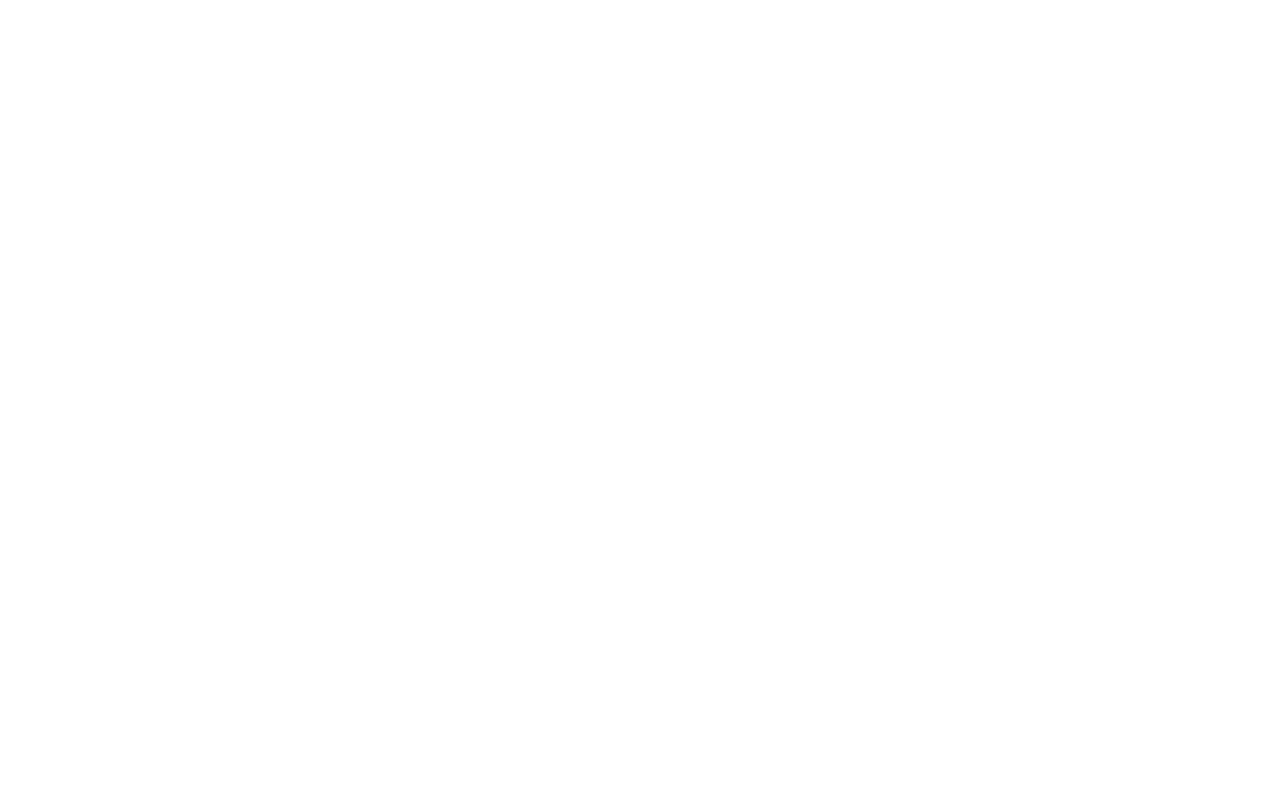
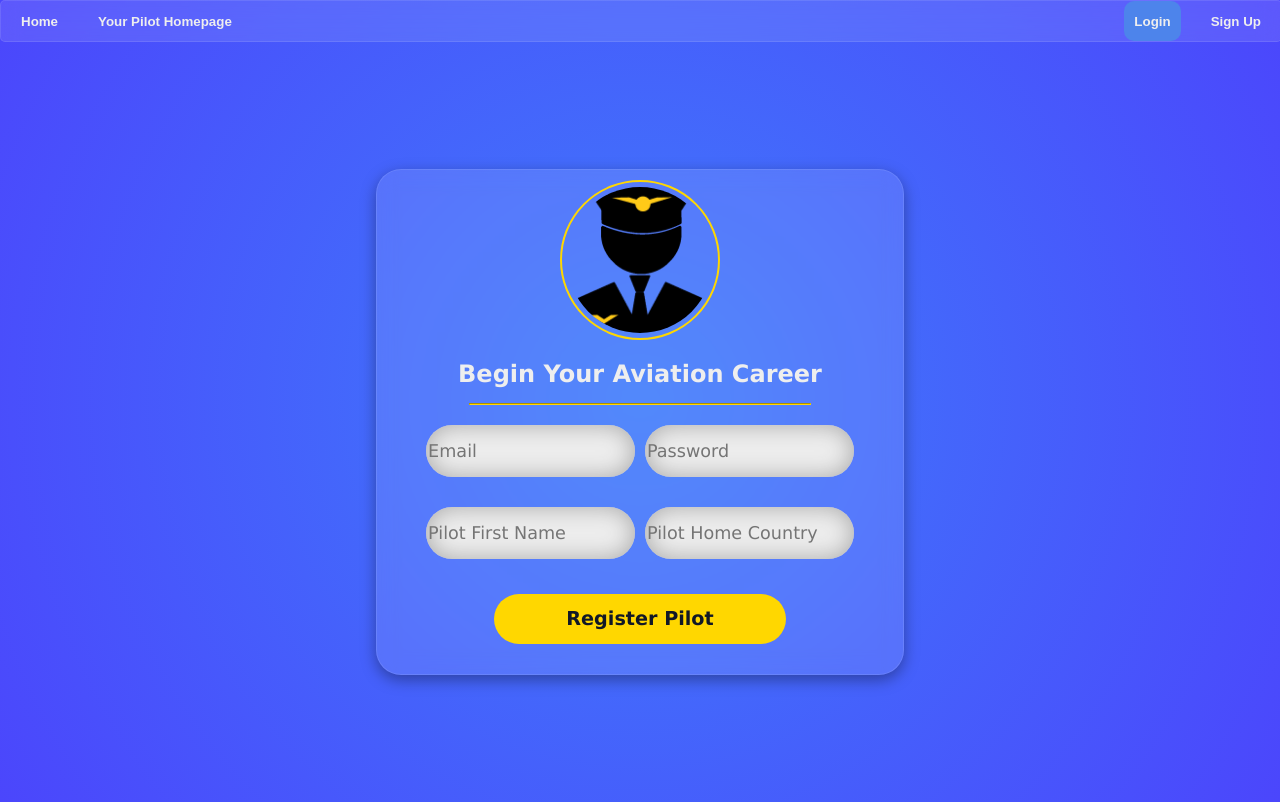
Before and after one commit to Jackson-Wozniak/Flight-Sim-Career-Mode, a React (Create React App) app in the folder frontend/: page /sign-up in a window 1280 px wide. Built offline with nearby package versions, Linux system fonts and the light colour scheme.

Commit message:
add sign up sheet

```diff
--- a/frontend/src/components/SignUpPage.jsx
+++ b/frontend/src/components/SignUpPage.jsx
@@ -1,6 +1,74 @@
+import '../styles/SignUpPage.css';
+import NavBar from '../components/NavBar';
+import pilotIconImg from '../images/pilot_icon.png';
+import { useState } from 'react';
+import { registerNewPilot } from '../utils/ApiCalls';
+import { useNavigate } from 'react-router-dom';
+import LoadingScreen from './LoadingScreen';
+
 function SignUpPage() {
+
+    const navigate = useNavigate();
+    const [username, setUsername] = useState("");
+    const [password, setPassword] = useState("");
+    const [pilotName, setPilotName] = useState("");
+    const [homeCountry, setHomeCountry] = useState("");
+    const [loading, setLoading] = useState(false);
+    const [errorWithRegistration, setErrorWithRegistration] = useState(false);
+
+    async function callToRegisterNewPilot(e){
+        e.preventDefault();
+        setLoading(true);
+        try{
+            let tokenRes = await registerNewPilot(username, password, pilotName, homeCountry);
+            localStorage.setItem("jwtToken", tokenRes);
+            navigate('/pilot-home');
+        }catch (ex){
+            setErrorWithRegistration(true);
+        }
+        setLoading(false);
+    }
+
+    if(loading){
+        return (
+            <LoadingScreen />
+        );
+    }
+
+    let errorPopup;
+    if(errorWithRegistration){
+        errorPopup = <button className="error-popup" onClick={() => setErrorWithRegistration(false)}>
+		                <p>There was an error in your registration attempt</p>
+                        <p className="close-error-popup">x</p>
+	                </button>
+    }
+
     return (
-        <div></div>
+        <div className="sign-up-page-container">
+            <NavBar fixed={false}/>
+            <div className="sign-up-page-content">
+                {errorPopup}
+                <form className="pilot-sign-up-form" onSubmit={(e) => callToRegisterNewPilot(e)}>
+                    <img src={pilotIconImg} alt="" className="pilot-sign-up-icon"></img>
+                    <h2>Begin Your Aviation Career</h2>
+                    <hr />
+                    <div className="pilot-sign-up-prompt-container">
+                        <input type="email" placeholder="Email" onChange={(e) => setUsername(e.target.value)}
+                            className="pilot-sign-up-form-prompts"/>
+                        <input type="password" placeholder="Password" onChange={(e) => setPassword(e.target.value)}
+                            className="pilot-sign-up-form-prompts"/>
+                    </div>
+                    <div className="pilot-sign-up-prompt-container">
+                        <input type="text" placeholder="Pilot First Name" onChange={(e) => setPilotName(e.target.value)}
+                            className="pilot-sign-up-form-prompts"/>
+                        <input type="text" placeholder="Pilot Home Country" onChange={(e) => setHomeCountry(e.target.value)}
+                            className="pilot-sign-up-form-prompts"/>
+                    </div>
+
+                    <input type="submit" value="Register Pilot" className="pilot-sign-up-form-submit"/>
+                </form>
+            </div>
+        </div>
      );
 }
 
--- /dev/null
+++ b/frontend/src/styles/SignUpPage.css
@@ -0,0 +1,132 @@
+.sign-up-page-container {
+    min-height: 100vh;
+    width : 100vw;
+
+    background: rgb(63,124,251);
+    background: radial-gradient(circle, rgba(63,124,251,1) 0%, rgba(75,70,252,1) 100%);
+
+    display: flex;
+    flex-direction: column;
+}
+
+.sign-up-page-content{
+    display: flex;
+    justify-content: center;
+    align-items: center;
+    text-align: center;
+    min-height : 95vh;
+}
+
+.pilot-sign-up-form{
+    min-width : 28%;
+    max-width: 38%;
+    min-height : 50%;
+    border-radius: 25px;
+    padding : 0px 20px 10px 20px;
+    margin : 20px;
+    display: flex;
+    flex-direction: column;
+    justify-content: center;
+    align-items: center;
+    text-align: center;
+    transition: 1s;
+    color: var(--light);
+    background-color: rgba(255,255,255,0.1);
+    border: 1px solid rgba(255,255,255,0.1);
+    backdrop-filter: blur(10px);
+    box-shadow: rgba(0, 0, 0, 0.35) 0px 5px 15px;
+}
+
+.pilot-sign-up-form h2{
+    margin : 10px;
+    font-family: 'Verdana', monospace, sans-serif;
+}
+
+.pilot-sign-up-form hr{
+    width : 70%;
+    margin : 5px;
+    color : gold;
+    background-color: gold;
+    border-color: gold;
+}
+
+.pilot-sign-up-icon{
+    width : 30%;
+    height : auto;
+    border : 2px solid gold;
+    padding : 5px;
+    border-radius: 50%;
+    margin : 10px;
+}
+
+.pilot-sign-up-prompt-container{
+    display: flex;
+    height : auto;
+    width : 90%;
+    margin : 10px 0px 10px 0px;
+}
+
+.pilot-sign-up-form-prompts{
+    display: flex;
+    justify-content: center;
+    align-items: center;
+    font-family: 'Verdana', monospace, sans-serif;
+    font-size: 1.1rem;
+    width : 80%;
+    height: 50px;
+    border-radius: 60px;
+    box-shadow: inset 0px 0px 25px 0px rgb(168, 168, 168);
+    border: none;
+    outline: none;
+    background-color: var(--light);
+    color : var(--darkest);
+    margin : 5px;
+}
+
+.pilot-sign-up-form-submit{
+    margin : 20px;
+    padding : 5px;
+    border-radius: 60px;
+    background-color: gold;
+    color : var(--darkest);
+    border : none;
+    width : 60%;
+    height: 50px;
+    font-family: 'Verdana', monospace, sans-serif;
+    font-weight: bold;
+    font-size: 1.2rem;
+}
+
+/* Error Popup */
+.error-popup{
+    display: flex;
+    text-align: center;
+    align-items: center;
+    justify-content: center;
+    position : absolute;
+    top : 5%;
+    left : 50%;
+    transform: translate(-50%, -50%);
+    border : none;
+    border-radius: 10px;
+    background-color: lightcoral;
+    color : crimson;
+    box-shadow: rgba(0, 0, 0, 0.2) 0px 8px 24px;
+    padding : 5px;
+}
+
+.error-popup * {
+    margin : 5px;
+}
+
+.close-error-popup{
+    height : 15px;
+    width : 15px;
+    display: flex;
+    text-align: center;
+    align-items: center;
+    justify-content: center;
+    font-weight: bold;
+    border : 1px solid crimson;
+    border-radius: 5px;
+}
--- a/frontend/src/utils/ApiCalls.js
+++ b/frontend/src/utils/ApiCalls.js
@@ -2,20 +2,6 @@
     let usernameQuery = "username=" + username + "&";
     let passwordQuery= "password=" + password;
     const response = await fetch('http://localhost:8080/api/v1/pilot/login?' + usernameQuery + passwordQuery);
-
-    if(response.status !== 200){
-        let res = await response.text();
-        throw new Error(res);
-    }else{
-        let token = await response.text();
-        return token;
-    }
-}
-
-async function registerNewPilot(username, password){
-    let usernameQuery = "username=" + username + "&";
-    let passwordQuery= "password=" + password;
-    const response = await fetch('http://localhost:8080/api/v1/pilot/register?' + usernameQuery + passwordQuery);
 
     if(response.status !== 200){
         let res = await response.text();
@@ -38,4 +24,37 @@
     }
 }
 
-export {loginAndObtainJwtKey, registerNewPilot, findTotalPilotCount};
+class CreatePilotRequest{
+    username;
+    password;
+    pilotName;
+    homeCountry;
+
+    constructor(username, password, pilotName, homeCountry){
+        this.username = username;
+        this.password= password;
+        this.pilotName = pilotName;
+        this.homeCountry = homeCountry;
+    }
+}
+
+async function registerNewPilot(username, password, pilotName, homeCountry){
+    let createPilotRequest = new CreatePilotRequest(username, password, pilotName, homeCountry);
+    const response = await fetch('http://localhost:8080/api/v1/pilot/register', {
+        method : 'POST',
+        headers : {
+            'Content-Type': 'application/json'
+        },
+        body : JSON.stringify(createPilotRequest)
+    });
+
+    if(response.status !== 200){
+        let res = await response.text();
+        throw new Error(res);
+    }else{
+        let pilotCount = await response.text();
+        return pilotCount;
+    }
+}
+
+export {loginAndObtainJwtKey, findTotalPilotCount, registerNewPilot};
```
